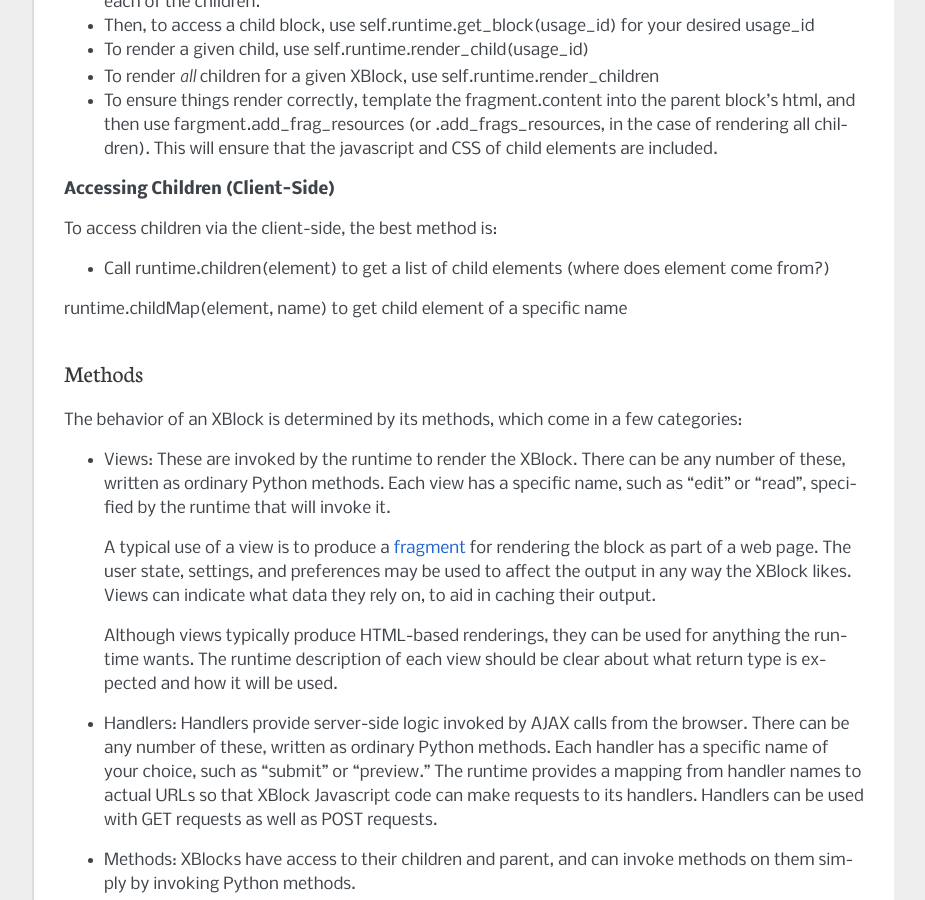
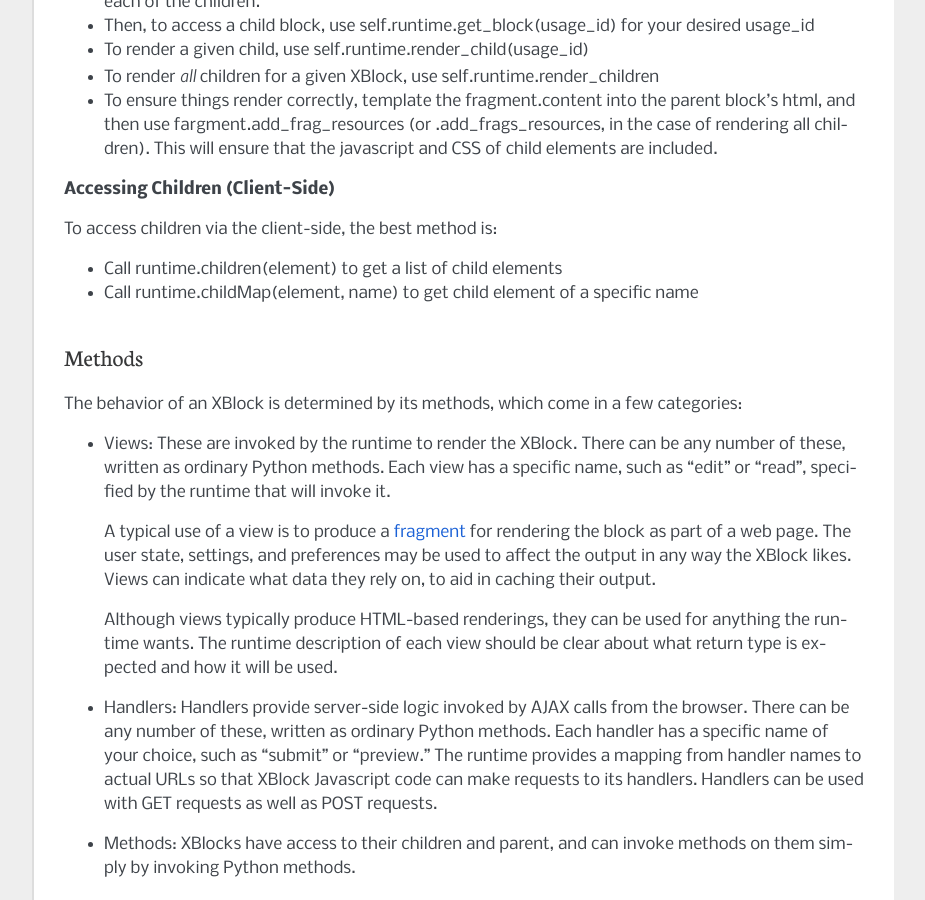
Before and after one commit to openedx/XBlock, a Sphinx documentation site: the page built from doc/guide/xblock.rst, in a window 1280 px wide and 900 px high, scrolled down 3673 px. Shown: the whole window, without its empty margins (198-1123 px from the left). Built offline with Sphinx 7.4.7, drawn with Linux system fonts in a browser that asks for light colours.

```diff
--- a/doc/guide/xblock.rst
+++ b/doc/guide/xblock.rst
@@ -213,8 +213,8 @@
 
 To access children via the client-side, the best method is:
 
-- Call runtime.children(element) to get a list of child elements (where does element come from?)
-runtime.childMap(element, name) to get child element of a specific name
+- Call runtime.children(element) to get a list of child elements
+- Call runtime.childMap(element, name) to get child element of a specific name
 
 
 
```
